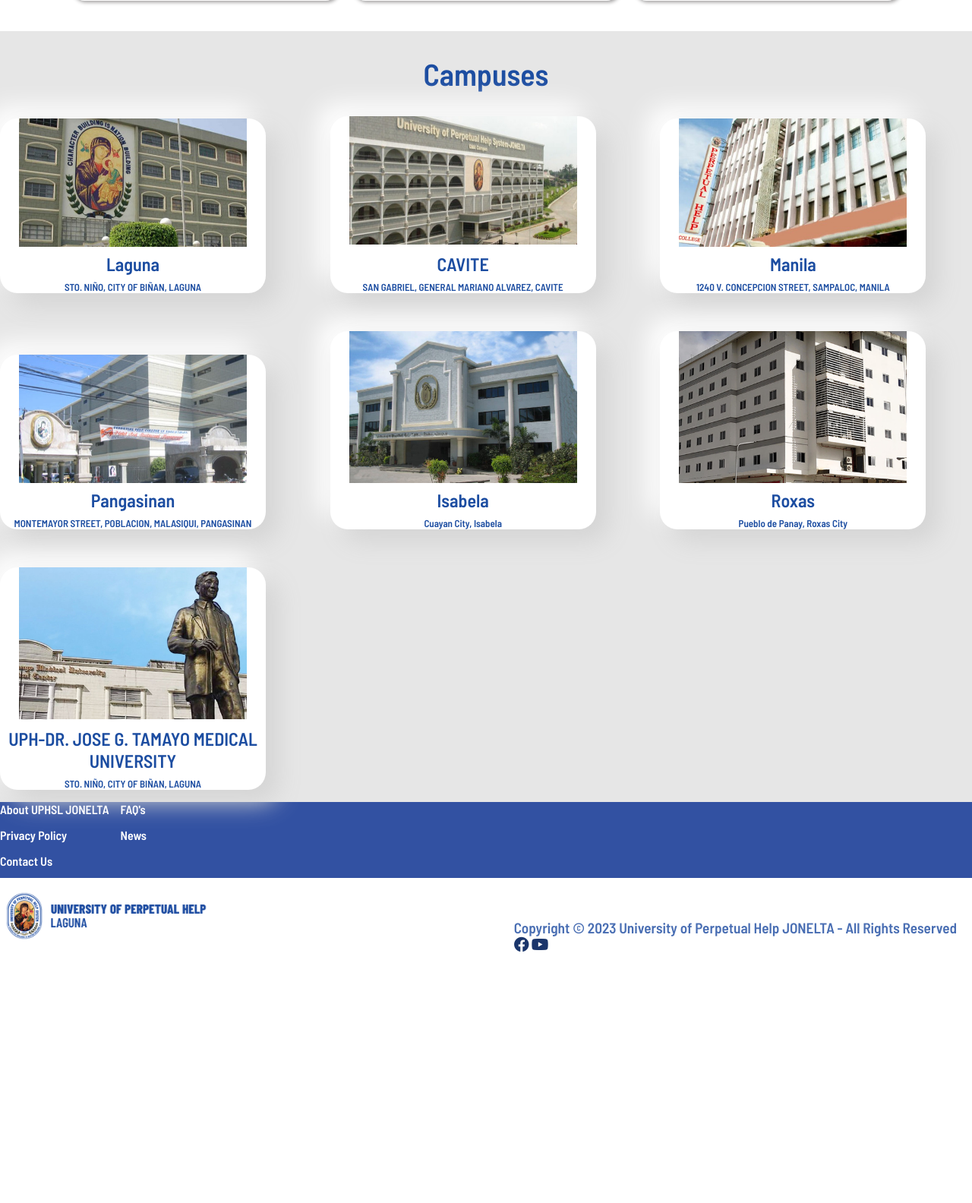
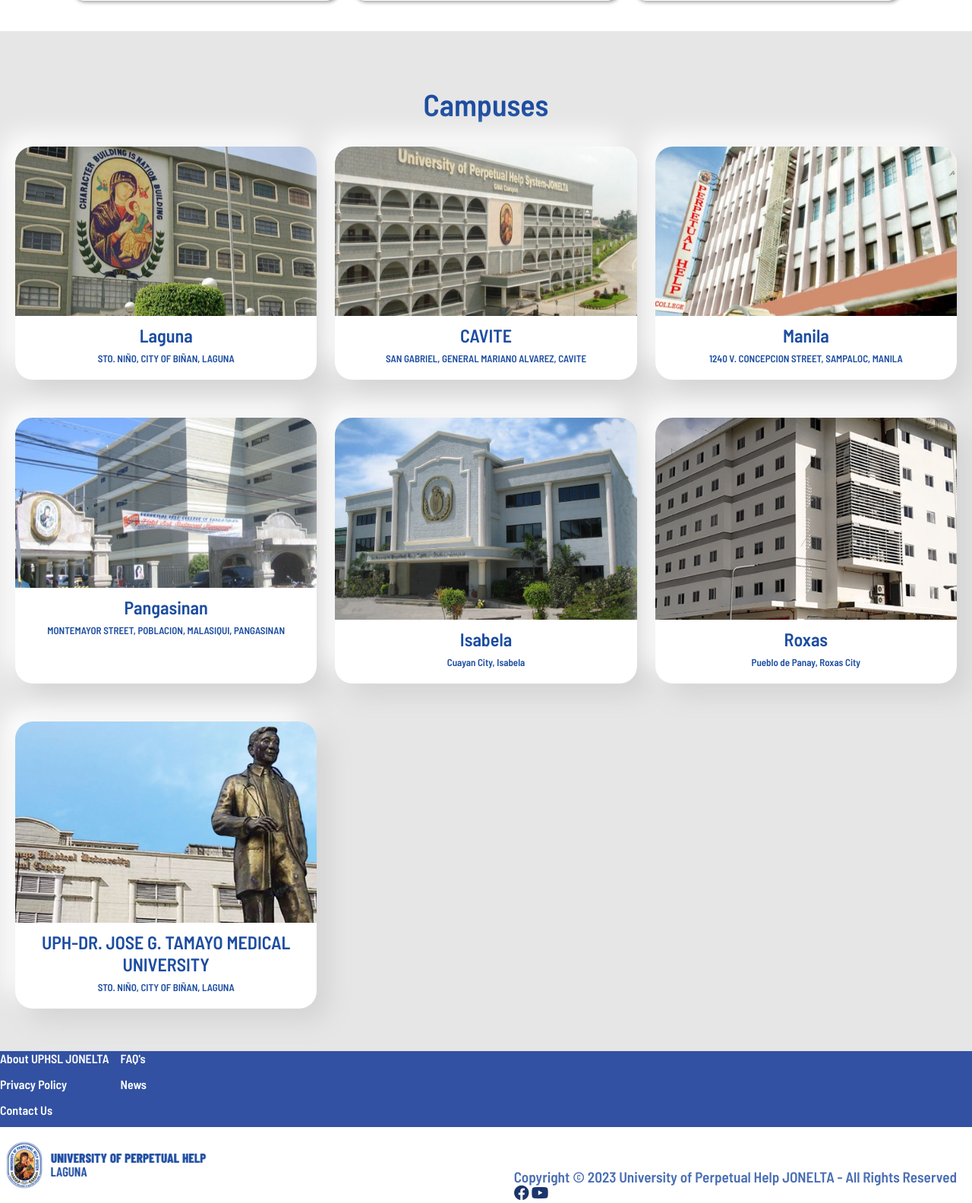
Before and after one commit to PerpetualWebAdmin/Perpetual, a PHP site: page / in a window 1280 px wide. Shown: the part 1837-3421 px from the top of the page at 76% size. Before the commit the page ends 3090 px from the top, so only its background shows below. Run offline with PHP 8.4, Linux system fonts and the light colour scheme; some libraries are stand-ins or nearby versions.

Commit message:
Campuses

```diff
--- a/styles/main.css
+++ b/styles/main.css
@@ -309,6 +309,7 @@
     width: 100%;
     height: auto;
     background-color: #e6e6e6;
+    padding: 40px 20px;
 }
 .camp{
     text-align: center;
@@ -322,25 +323,32 @@
     display: grid;
     grid-template-columns: repeat(auto-fit, minmax(370px, 1fr));
     gap: 50px 1.5rem;
+    vertical-align: middle;
+    padding-bottom: 1rem;
 
-    padding-bottom: 1rem;
-    align-items: end;
 }
 /*Cards*/
 
     /* Generalized card */
     .camp-pic-container {
 
-        display: flex;
-        justify-content: center;
+        display: block;
     }
     .camp-pic {
-        width: 300px;
+        width: 100%;
     }
 
+.main-camp{
+    width: 100%;
+    max-width: 1250px;
+    margin: 0 auto;
+}
+
 .camp-branch{
-    width: 350px;
+    overflow: hidden;
+
     border-radius: 23px;
+    padding-bottom: 20px;
     background: #ffffff;
     box-shadow: 16px 16px 32px #d4d4d4, -16px -16px 32px #ffffff;
 }
```
